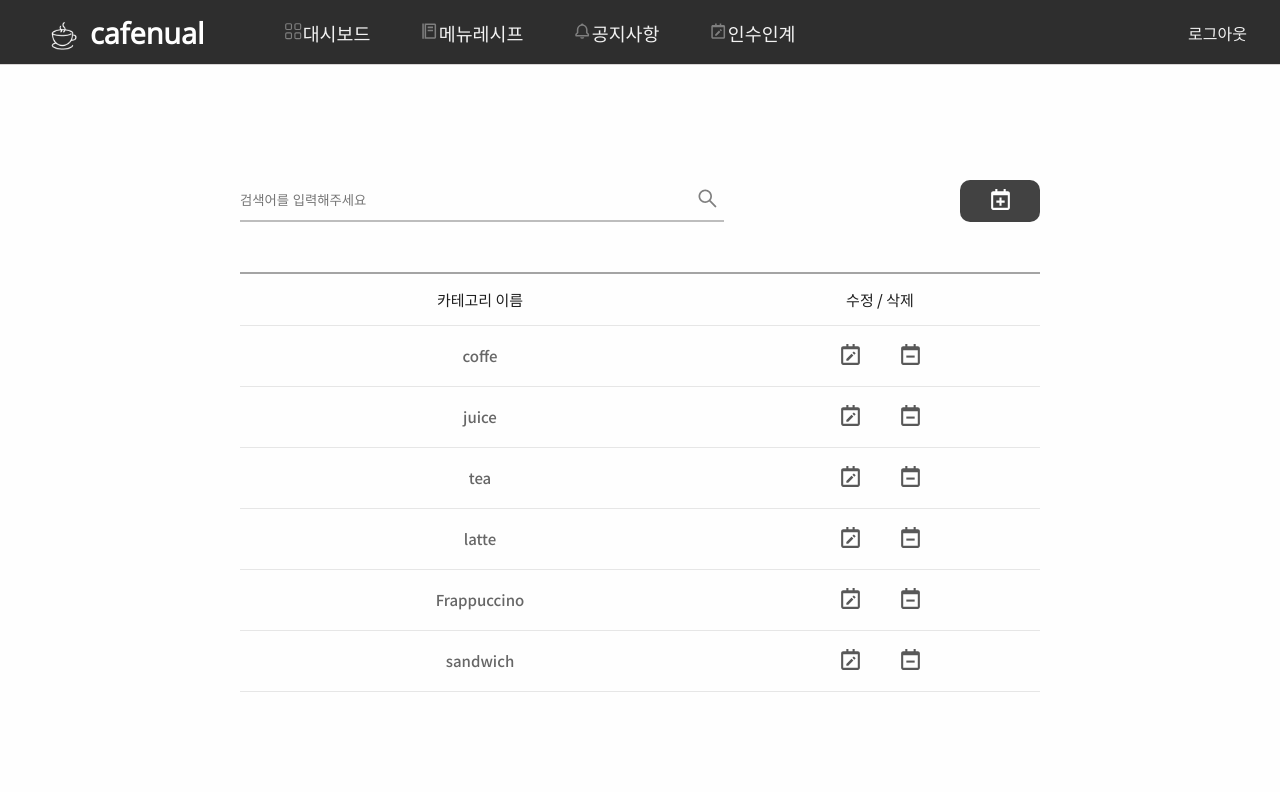
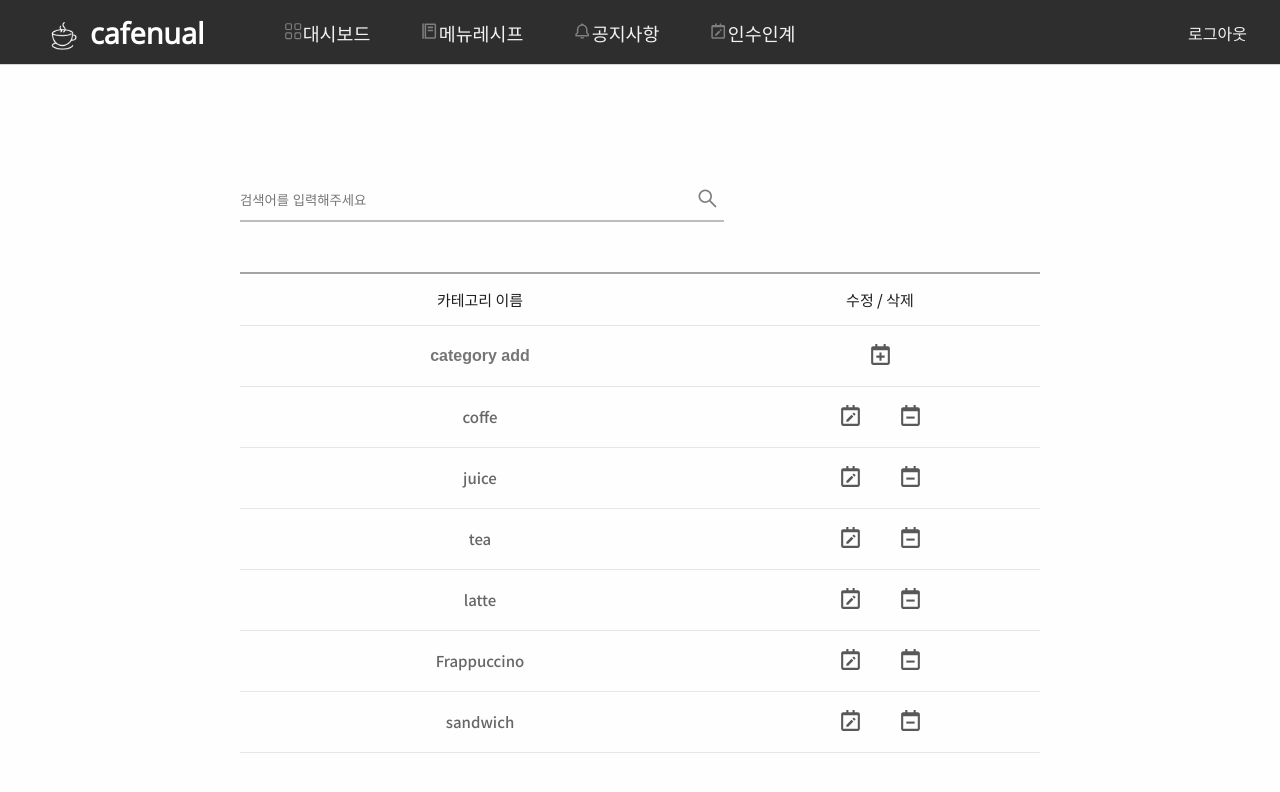
Before and after one commit to cafenual/cafenual-hyeon, a React (Create React App) app in the folder front/: page /menu/categoryedit in a window 1280 px wide. Shown: the top 792 px of the page. Built offline with nearby package versions, Linux system fonts and the light colour scheme; a web font is replaced by a local one.

Commit message:
Fixs : 로그인, 회원가입 페이지 스타일 수정

```diff
--- a/front/src/pages/MenuRecipe/MenuCategoryEdit/index.js
+++ b/front/src/pages/MenuRecipe/MenuCategoryEdit/index.js
@@ -22,16 +22,13 @@ const MenuCategoryEdit = () => {
           <fieldset>
             <input
               type="text"
-              className="search-input"
+              className="search-input" /* 안깨지고 가운데로 정렬하자 */
               placeholder="검색어를 입력해주세요"
             />
             <button className="search-btn">
               <AiOutlineSearch size="23" />
             </button>
           </fieldset>
-          <button className="plus-btn">
-            <BiCalendarPlus />
-          </button>
         </div>
         <div className="bottom-block">
           <table className="table">
@@ -45,6 +42,24 @@ const MenuCategoryEdit = () => {
                 <th scope="col">수정 / 삭제</th>
               </tr>
             </thead>
+            <tr>
+              <td className="td-left">
+                <div className="inner-cont">
+                  <span className="inner-text">
+                    <input
+                      type="text"
+                      className="plus-input"
+                      placeholder="category add"
+                    />
+                  </span>
+                </div>
+              </td>
+              <td className="btn-zone">
+                <button>
+                  <BiCalendarPlus />
+                </button>
+              </td>
+            </tr>
             <tbody>
               {FakeCategoryData.map((data, index) => (
                 <tr key={index}>
--- a/front/src/pages/MenuRecipe/MenuCategoryEdit/styles.css
+++ b/front/src/pages/MenuRecipe/MenuCategoryEdit/styles.css
@@ -34,22 +34,6 @@
   margin: 0;
   border-bottom: 2px solid #bdbdbd;
 }
-
-#MenuCategoryEdit .plus-btn {
-  height: 42px;
-  width: 80px;
-  border: none;
-  margin: 0px;
-  background-color: #424242;
-  color: white;
-  text-align: center;
-  border-radius: 10px;
-  font-size: 25px;
-}
-
-#MenuCategoryEdit .plus-btn svg {
-  color: white;
-}
 #MenuCategoryEdit .bottom-block {
   border-top: 2px solid #a4a4a4;
 }
@@ -66,6 +50,16 @@
 }
 #MenuCategoryEdit colgroup .right {
   width: 40%;
+}
+#MenuCategoryEdit .plus-input {
+  height: 42px;
+  border: 0 none;
+  box-sizing: border-box;
+  background-color: #fefefe;
+  border-bottom: none;
+  text-align: center;
+  font-size: 16px;
+  font-weight: bold;
 }
 #MenuCategoryEdit .btn-zone button {
   width: 50px;
```
